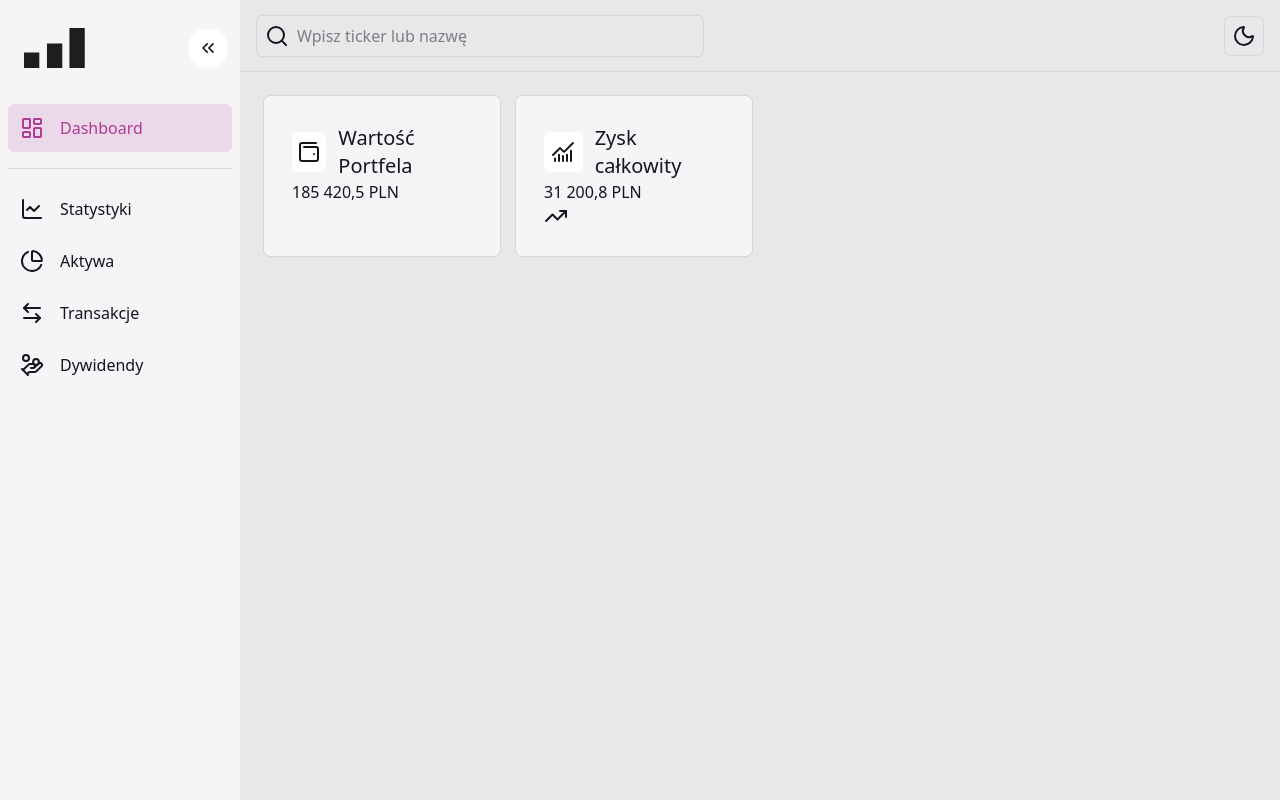
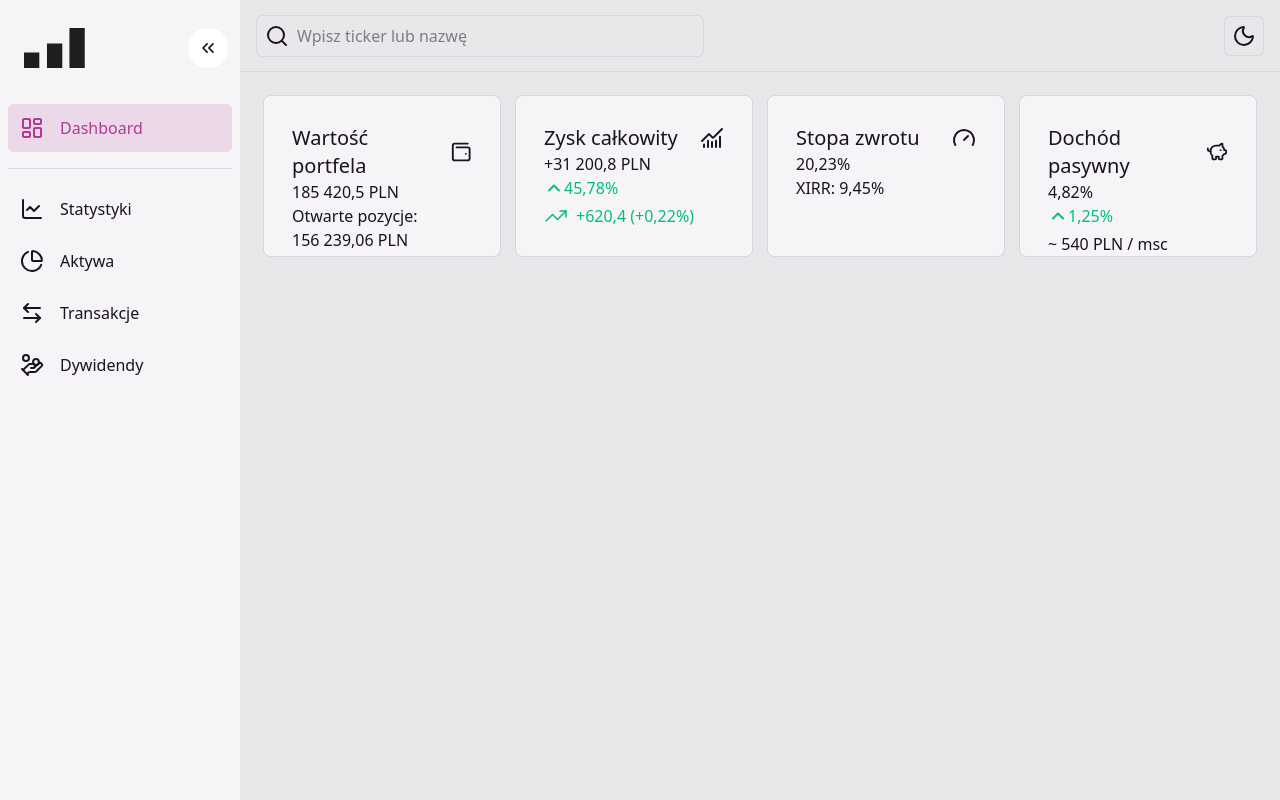
Before and after one commit to Tom3546/Portfolio-Analysis, a React (Vite) app: page / in a window 1280 px wide. Built offline with nearby package versions, Linux system fonts and the light colour scheme.

Commit message:
feat: connect cards to kpi mock data

```diff
--- a/src/data/mockData.ts
+++ b/src/data/mockData.ts
@@ -6,11 +6,19 @@ import {
 
 export const mockSummary: PortfolioSummary = {
   totalValue: 185420.5,
+  openPositions: 156239.06,
+
   totalProfitLoss: 31200.8,
+  totalReturn: 45.78,
+  dailyProfitLoss: 620.4,
+  dailyChangePercentage: 0.22,
+
   rateOfReturn: 20.23,
-  annualizedReturn: 9.45,
-  dailyProfitLoss: -620.4,
-  dailyChangePercentage: 0.33,
+  xirr: 9.45,
+
+  passiveIncomeYield: 4.82,
+  passiveIncomeYoYChange: 1.25,
+  monthlyPassiveIncome: 540.0,
 };
 
 export const mockAssets: Asset[] = [
--- a/src/index.css
+++ b/src/index.css
@@ -24,7 +24,6 @@
 
   --color-positive: oklch(0.7 0.17 162.5);
   --color-negative: oklch(0.63 0.22 18.1);
-  --color-neutral: oklch(0.7 0.04 252.4);
 }
 
 @custom-variant dark ([data-theme="dark"] &);
--- a/src/pages/DashBoard/Card.tsx
+++ b/src/pages/DashBoard/Card.tsx
@@ -1,8 +1,10 @@
 import {
-  type LucideIcon,
   TrendingUp,
   TrendingDown,
-  MoveRight,
+  Minus,
+  ChevronUp,
+  ChevronDown,
+  type LucideIcon,
 } from "lucide-react";
 
 export type Trend = "positive" | "negative" | "neutral";
@@ -10,42 +12,64 @@ export type Trend = "positive" | "negative" | "neutral";
 const TrendConfig: Record<Trend, { icon: LucideIcon; color: string }> = {
   positive: { icon: TrendingUp, color: "text-positive" },
   negative: { icon: TrendingDown, color: "text-negative" },
-  neutral: { icon: MoveRight, color: "text-neutral" },
+  neutral: { icon: Minus, color: "text-text-muted" },
 };
 
 interface CardProps {
   title: string;
   icon: LucideIcon;
   value: string;
-  change?: string;
-  trend?: Trend;
+  subValue?: string;
+  subTrend?: Trend;
+  sideValue?: string;
+  sideTrend?: boolean;
 }
 
 export default function Card({
   title,
   icon: Icon,
   value,
-  change,
-  trend,
+  subValue,
+  subTrend,
+  sideValue,
+  sideTrend,
 }: CardProps) {
-  const { icon: TrendIcon, color } = trend ? TrendConfig[trend] : {};
+  const { icon: TrendIcon, color } = subTrend ? TrendConfig[subTrend] : {};
 
   return (
     <div
       className="h-40 p-7 bg-bg ring-1 ring-border rounded-md
       transition-colors duration-200"
     >
-      <div className="flex items-center justify-start gap-3 w-full text-xl">
-        <div className="grid place-items-center w-10 h-10 rounded-md bg-bg-light ">
-          <Icon />
+      <div className="flex items-center justify-between gap-3 w-full text-xl">
+        <span>{title}</span>
+        <Icon />
+      </div>
+      <div className="">
+        <span>{value} </span>
+        {sideValue && (
+          <div
+            className={`flex ${sideTrend ? "text-positive" : "text-negative"}`}
+          >
+            <span className="w-5 pb-1 flex items-center">
+              {sideTrend ? (
+                <ChevronUp strokeWidth="2.3" />
+              ) : (
+                <ChevronDown strokeWidth="2.3" />
+              )}
+            </span>
+            <span>{sideValue}</span>
+          </div>
+        )}
+      </div>
+
+      {TrendIcon ? (
+        <div className={`flex gap-2 ${color}`}>
+          <TrendIcon strokeWidth="1.5" />
+          <span>{subValue}</span>
         </div>
-        <span>{title}</span>
-      </div>
-      <div className="">{value}</div>
-      {TrendIcon && change && (
-        <div className="">
-          <TrendIcon />
-        </div>
+      ) : (
+        <span>{subValue}</span>
       )}
     </div>
   );
--- a/src/pages/DashBoard/DashBoard.tsx
+++ b/src/pages/DashBoard/DashBoard.tsx
@@ -1,12 +1,27 @@
 import Card, { type Trend } from "./Card";
 import { mockSummary } from "../../data/mockData";
+import { formatSign } from "../../utils/formatters";
 
-import { WalletMinimal, ChartNoAxesCombined } from "lucide-react";
-const getTrend = (value: number): Trend => {
-  if (value > 0) return "positive";
-  if (value < 0) return "negative";
+import {
+  WalletMinimal,
+  ChartNoAxesCombined,
+  Gauge,
+  PiggyBank,
+} from "lucide-react";
+
+const formattedMockSummary = Object.fromEntries(
+  Object.entries(mockSummary).map(([key, val]) => {
+    return [key, val.toLocaleString("pl-PL")];
+  }),
+);
+
+const getTrend = (val: number): Trend => {
+  if (val > 0) return "positive";
+  if (val < 0) return "negative";
   return "neutral";
 };
+
+console.log(formattedMockSummary);
 
 export default function DashBoard() {
   return (
@@ -14,16 +29,34 @@ export default function DashBoard() {
       {/*or: max-w-screen-2xl*/}
       <div className="grid md:grid-cols-2 xl:grid-cols-4 gap-4">
         <Card
-          title="Wartość Portfela"
+          title="Wartość portfela"
           icon={WalletMinimal}
-          value={`${mockSummary.totalValue.toLocaleString("pl-PL")} PLN`}
+          value={`${formattedMockSummary.totalValue} PLN`}
+          subValue={`Otwarte pozycje: ${formattedMockSummary.openPositions} PLN`}
         />
         <Card
           title="Zysk całkowity"
           icon={ChartNoAxesCombined}
-          value={`${mockSummary.totalProfitLoss.toLocaleString("pl-PL")} PLN`}
-          change={`${mockSummary.dailyChangePercentage}%`}
-          trend={getTrend(mockSummary.dailyChangePercentage)}
+          value={`${formatSign(mockSummary.totalProfitLoss)} PLN`}
+          subValue={`${formatSign(mockSummary.dailyProfitLoss)}
+          (${formatSign(mockSummary.dailyChangePercentage)}%)`}
+          subTrend={getTrend(mockSummary.dailyChangePercentage)}
+          sideValue={`${formattedMockSummary.totalReturn}%`}
+          sideTrend={mockSummary.totalReturn > 0}
+        />
+        <Card
+          title="Stopa zwrotu"
+          icon={Gauge}
+          value={`${formattedMockSummary.rateOfReturn}%`}
+          subValue={`XIRR: ${formattedMockSummary.xirr}%`}
+        />
+        <Card
+          title="Dochód pasywny"
+          icon={PiggyBank}
+          value={`${formattedMockSummary.passiveIncomeYield}%`}
+          subValue={`~ ${formattedMockSummary.monthlyPassiveIncome} PLN / msc`}
+          sideValue={`${formattedMockSummary.passiveIncomeYoYChange}%`}
+          sideTrend={mockSummary.passiveIncomeYoYChange > 0}
         />
       </div>
     </div>
--- a/src/pages/NotFoundPage.tsx
+++ b/src/pages/NotFoundPage.tsx
@@ -12,11 +12,11 @@ export default function NotFoundPage() {
         className="h-92 sm:h-72 w-auto max-w-full"
       />
       <div className="flex flex-col text-center gap-2">
-        <h1 className="text-3xl font-bold">Page not found</h1>
-        <span className="   text-text-muted">
-          We couldn't find what you were looking for
+        <h1 className="text-3xl font-bold">Nie znaleziono strony</h1>
+        <span className="text-text-muted">
+          Nie udało się odnaleźć szukanej strony.
           <br />
-          Double-check the URL or head back to the dashboard
+          Sprawdź poprawność adresu URL lub wróć do dashboardu.
         </span>
       </div>
       <Link
@@ -24,7 +24,7 @@ export default function NotFoundPage() {
         className="text-center w-36 p-4 bg-primary text-bg rounded-xl
         hover:brightness-115 transition-all duration-200"
       >
-        Back
+        Powrót
       </Link>
     </main>
   );
--- /dev/null
+++ b/src/utils/formatters.ts
@@ -0,0 +1,5 @@
+export const formatSign = (val: number): string => {
+  const formattedVal = val.toLocaleString("pl-PL");
+  if (val > 0) return `+${formattedVal}`;
+  return formattedVal;
+};
```
Also changed, not shown: src/types/portfolio.ts (+7 -2 lines).
